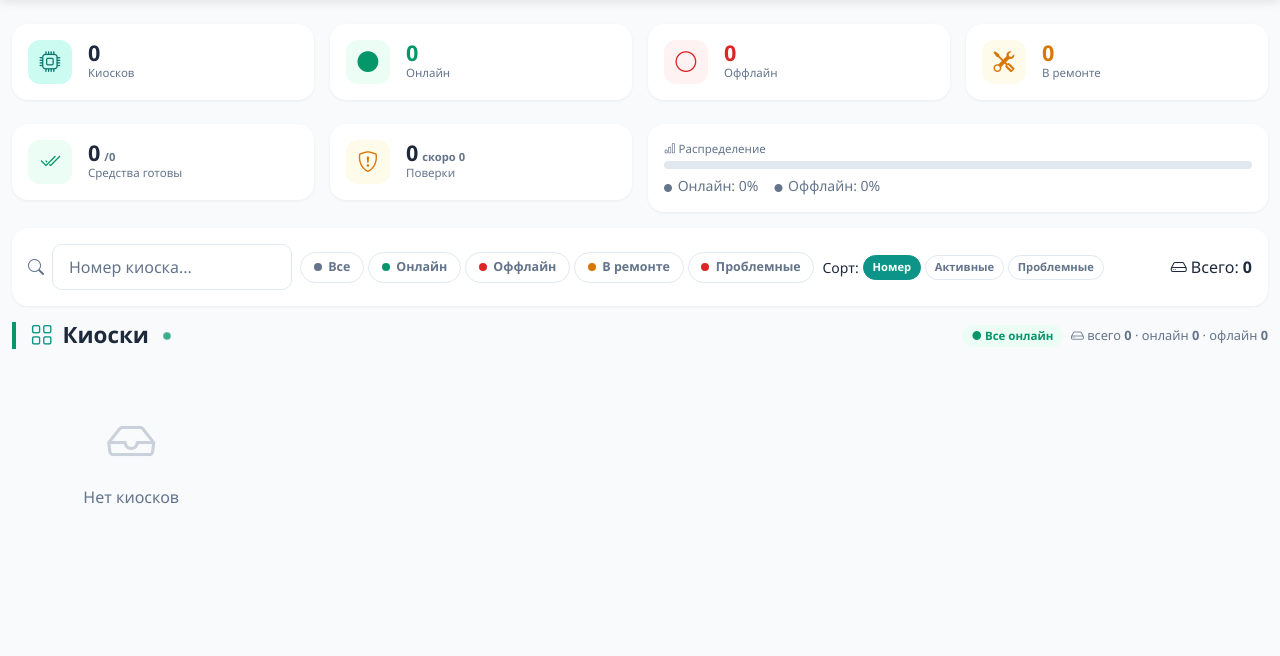
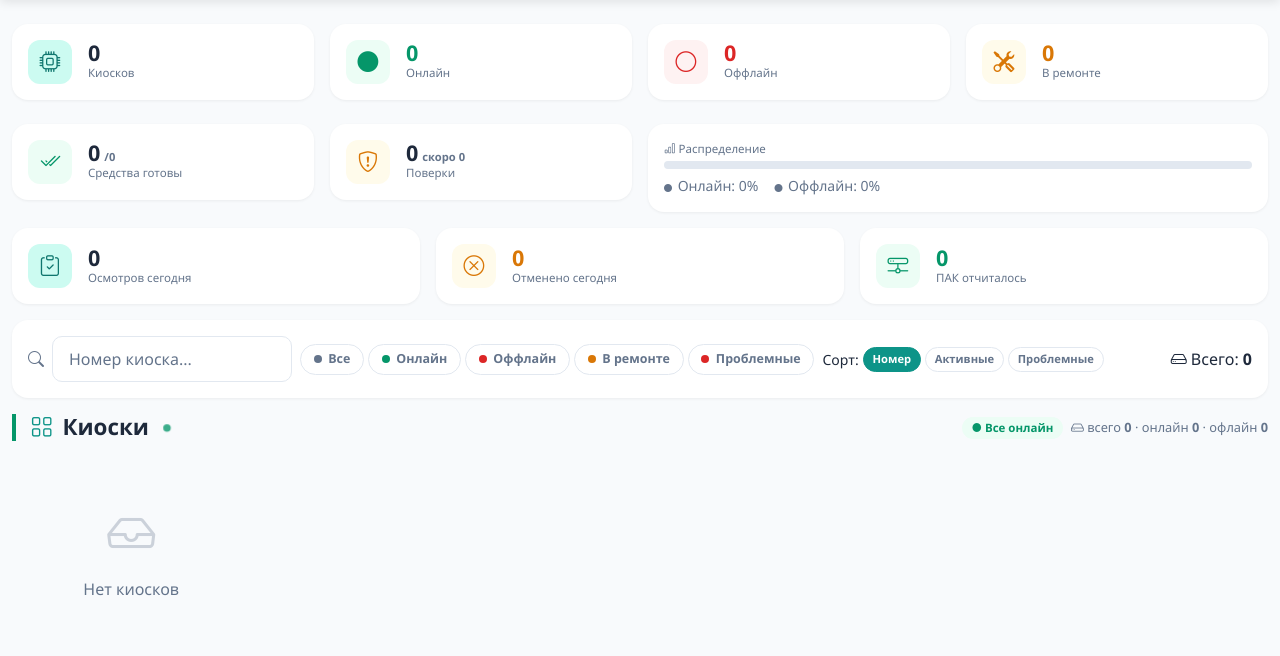
Before and after one commit to alekchiz/devicehub, a Django app: page /dashboard/ in a window 1280 px wide. Shown: the part 59-715 px from the top of the page. Run offline with Django 5.2, Linux system fonts and the light colour scheme; the visitor is signed in with stand-in values (Sample User, id 1); data that the repository does not hold is empty; some libraries are stand-ins or nearby versions.

Commit message:
Дашборд: агрегаты осмотров за сегодня (пройдено, отменено, число ПАК)

```diff
--- a/devices/views.py
+++ b/devices/views.py
@@ -278,6 +278,13 @@ def dashboard(request):
             _latest_exams=Subquery(latest_snapshot.values('exams')[:1]),
         ).values_list('pk', '_latest_exams')
     )
+    # Агрегаты за сегодняшние московские сутки (для шапки дашборда).
+    today = timezone.localdate()
+    today_qs = DailyExam.objects.filter(date=today)
+    today_agg = today_qs.aggregate(exams=Sum('exams'), cancelled=Sum('cancelled'))
+    today_exams_total = today_agg['exams'] or 0
+    today_cancelled_total = today_agg['cancelled'] or 0
+    today_paks_count = today_qs.values('device_id').distinct().count()
 
     if repair_count:
         page_status = 'repair'
@@ -323,6 +330,9 @@ def dashboard(request):
         'today_exams': today_exams,
         'verif_expired': v_expired,
         'verif_soon': v_soon,
+        'today_exams_total': today_exams_total,
+        'today_cancelled_total': today_cancelled_total,
+        'today_paks_count': today_paks_count,
         'problems_count': problems_count,
         'problems_filter': problems_filter,
         'problems_chip': build_qs(request, problems='1'),
--- a/templates/devices/dashboard.html
+++ b/templates/devices/dashboard.html
@@ -94,6 +94,43 @@
             <div class="dist-legend small">
                 <span><i class="bi bi-circle-fill"></i> Онлайн: {{ online_pct }}%</span>
                 <span><i class="bi bi-circle-fill"></i> Оффлайн: {{ offline_pct }}%</span>
+            </div>
+        </div>
+    </div>
+</div>
+
+<!-- Осмотры за сегодня -->
+<div class="row g-3 mb-3">
+    <div class="col-6 col-md-4">
+        <div class="stat-card">
+            <div class="card-body d-flex align-items-center p-3">
+                <div class="stat-icon total me-3"><i class="bi bi-clipboard-check"></i></div>
+                <div>
+                    <div class="stat-value" id="examsToday">{{ today_exams_total }}</div>
+                    <div class="stat-label">Осмотров сегодня</div>
+                </div>
+            </div>
+        </div>
+    </div>
+    <div class="col-6 col-md-4">
+        <div class="stat-card">
+            <div class="card-body d-flex align-items-center p-3">
+                <div class="stat-icon repair me-3"><i class="bi bi-x-circle"></i></div>
+                <div>
+                    <div class="stat-value repair" id="cancelledToday">{{ today_cancelled_total }}</div>
+                    <div class="stat-label">Отменено сегодня</div>
+                </div>
+            </div>
+        </div>
+    </div>
+    <div class="col-6 col-md-4">
+        <div class="stat-card">
+            <div class="card-body d-flex align-items-center p-3">
+                <div class="stat-icon online me-3"><i class="bi bi-hdd-network"></i></div>
+                <div>
+                    <div class="stat-value online" id="paksToday">{{ today_paks_count }}</div>
+                    <div class="stat-label">ПАК отчиталось</div>
+                </div>
             </div>
         </div>
     </div>
```
Also changed, not shown: devices/tests.py (+20 -0 lines).
